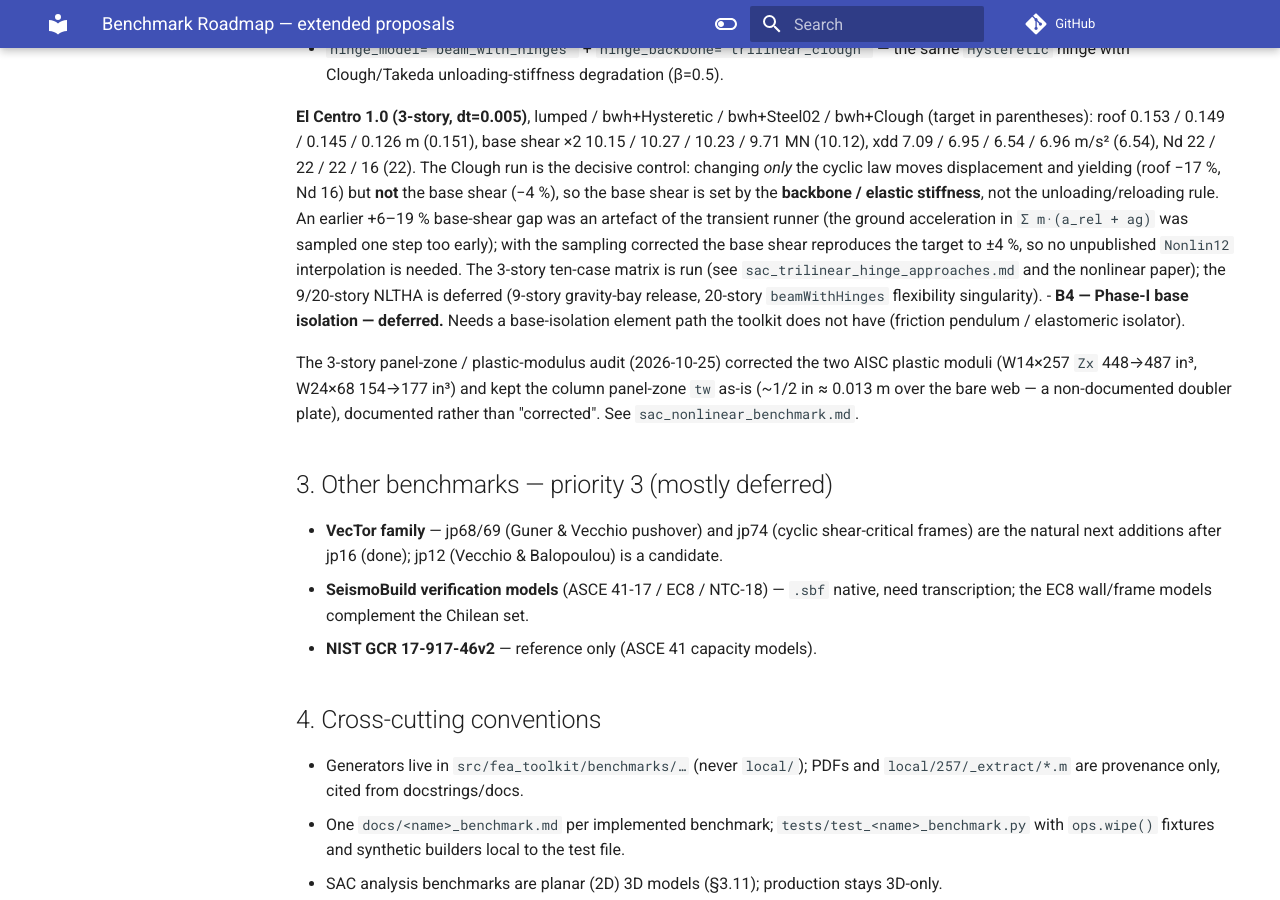
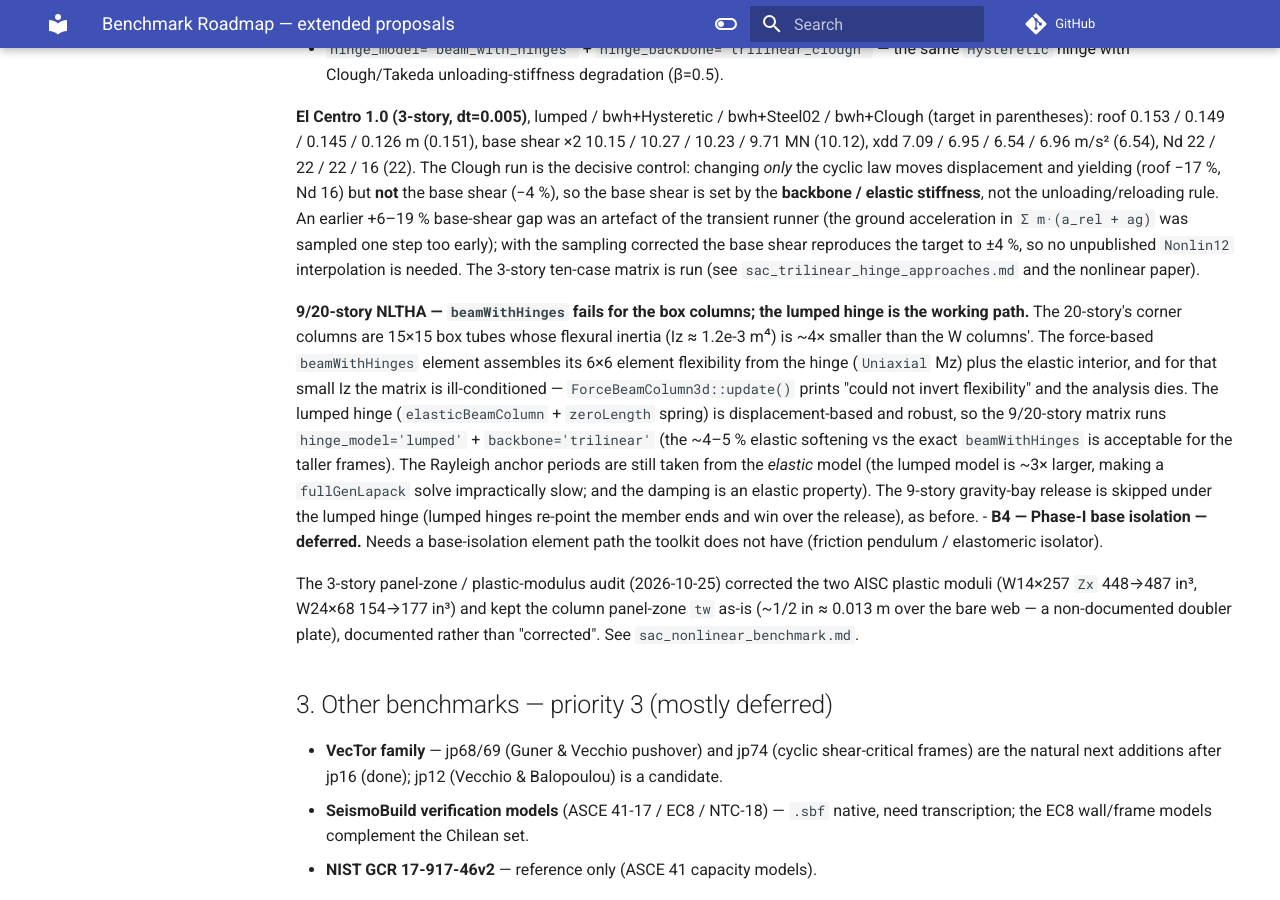
Before and after one commit to boustrephon/fea_toolkit, an MkDocs documentation site: the page built from docs/benchmark_roadmap.md, in a window 1280 px wide and 900 px high, scrolled down 3135 px. Built offline with MkDocs 1.6.1 and Material for MkDocs 9.7.7, drawn with Linux system fonts in a browser that asks for light colours; comment, search, counter and statistics services are not loaded.

Commit message:
docs(sac): document the beamWithHinges box-column failure and the lumped-hinge 9/20 path

```diff
--- a/docs/benchmark_roadmap.md
+++ b/docs/benchmark_roadmap.md
@@ -184,9 +184,24 @@ frames under the ten record cases — is planned as an A0–A4 sequence:
   `Σ m·(a_rel + ag)` was sampled one step too early); with the sampling
   corrected the base shear reproduces the target to ±4 %, so no unpublished
   `Nonlin12` interpolation is needed.  The 3-story ten-case matrix is run (see
-  `sac_trilinear_hinge_approaches.md` and the nonlinear paper); the 9/20-story
-  NLTHA is deferred (9-story gravity-bay release, 20-story `beamWithHinges`
-  flexibility singularity).
+  `sac_trilinear_hinge_approaches.md` and the nonlinear paper).
+
+  **9/20-story NLTHA — `beamWithHinges` fails for the box columns; the lumped
+  hinge is the working path.**  The 20-story's corner columns are 15×15 box
+  tubes whose flexural inertia (Iz ≈ 1.2e-3 m⁴) is ~4× smaller than the W
+  columns'.  The force-based `beamWithHinges` element assembles its 6×6 element
+  flexibility from the hinge (`Uniaxial` Mz) plus the elastic interior, and for
+  that small Iz the matrix is ill-conditioned — `ForceBeamColumn3d::update()`
+  prints "could not invert flexibility" and the analysis dies.  The lumped
+  hinge (`elasticBeamColumn` + `zeroLength` spring) is displacement-based and
+  robust, so the 9/20-story matrix runs `hinge_model='lumped'` +
+  `backbone='trilinear'` (the ~4–5 % elastic softening vs the exact
+  `beamWithHinges` is acceptable for the taller frames).  The Rayleigh anchor
+  periods are still taken from the *elastic* model (the lumped model is ~3×
+  larger, making a `fullGenLapack` solve impractically slow; and the damping is
+  an elastic property).  The 9-story gravity-bay release is skipped under the
+  lumped hinge (lumped hinges re-point the member ends and win over the
+  release), as before.
 - **B4 — Phase-I base isolation — deferred.** Needs a base-isolation element
   path the toolkit does not have (friction pendulum / elastomeric isolator).
 
```
